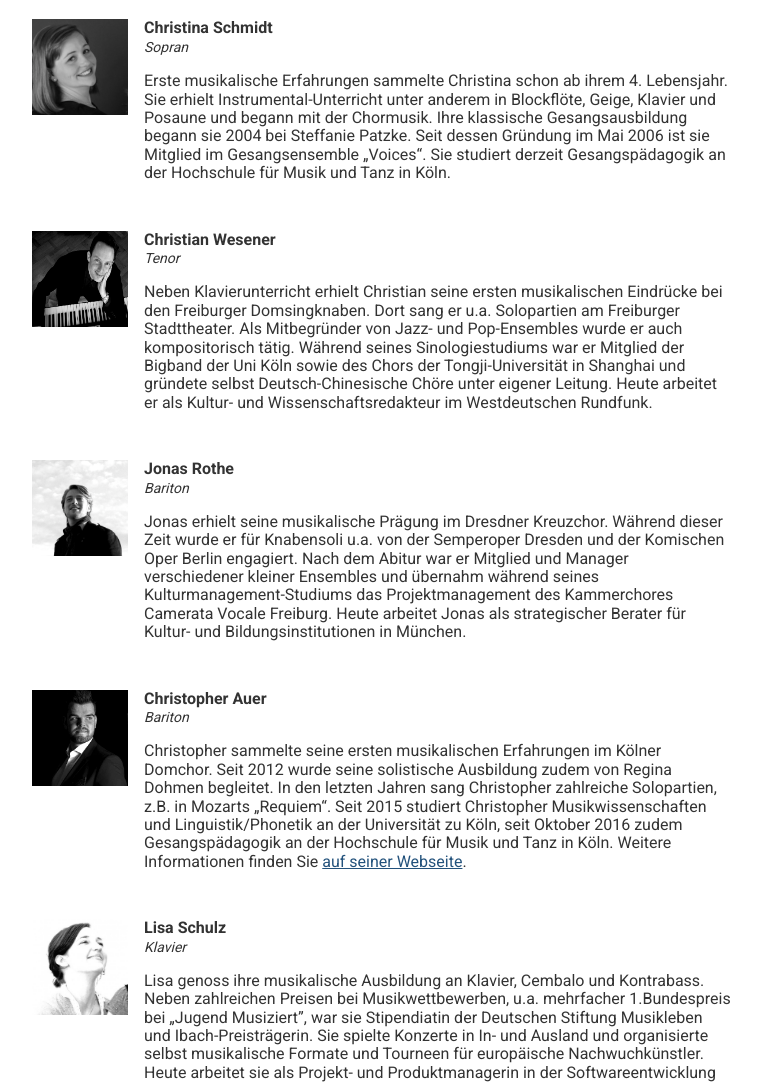
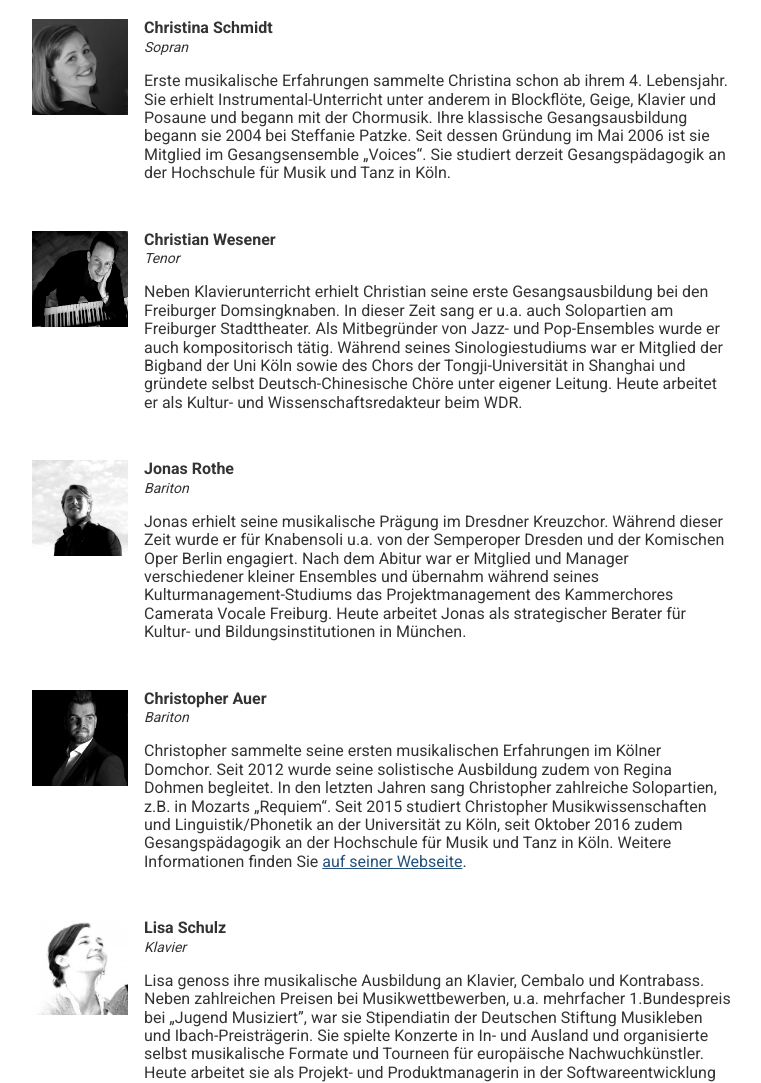
Before and after one commit to kulturfluss/storiaensemble.de, a plain HTML site: page index.html in a window 1280 px wide. Shown: the part 1664-2747 px from the top of the page, without its empty margins (258-1019 px from the left). Drawn offline with nearby package versions, Linux system fonts and the light colour scheme.

Commit message:
Updated CV Christian Wesener

```diff
--- a/index.html
+++ b/index.html
@@ -88,7 +88,7 @@
             <div class="artist-details">
               <span class="artist__name">Christian Wesener</span>
               <span class="artist__instrument">Tenor</span>
-              <p>Neben Klavierunterricht erhielt Christian seine ersten musikalischen Eindrücke bei den Freiburger Domsingknaben. Dort sang er u.a. Solopartien am Freiburger Stadttheater. Als Mitbegründer von Jazz- und Pop-Ensembles wurde er auch kompositorisch tätig. Während seines Sinologiestudiums war er Mitglied der Bigband der Uni Köln sowie des Chors der Tongji-Universität in Shanghai und gründete selbst Deutsch-Chinesische Chöre unter eigener Leitung. Heute arbeitet er als Kultur- und Wissenschaftsredakteur im Westdeutschen Rundfunk.</p>
+              <p>Neben Klavierunterricht erhielt Christian seine erste Gesangsausbildung bei den Freiburger Domsingknaben. In dieser Zeit sang er u.a. auch Solopartien am Freiburger Stadttheater. Als Mitbegründer von Jazz- und Pop-Ensembles wurde er auch kompositorisch tätig. Während seines Sinologiestudiums war er Mitglied der Bigband der Uni Köln sowie des Chors der Tongji-Universität in Shanghai und gründete selbst Deutsch-Chinesische Chöre unter eigener Leitung. Heute arbeitet er als Kultur- und Wissenschaftsredakteur beim WDR.</p>
             </div>
           </div>
           <div class="artist">
```
